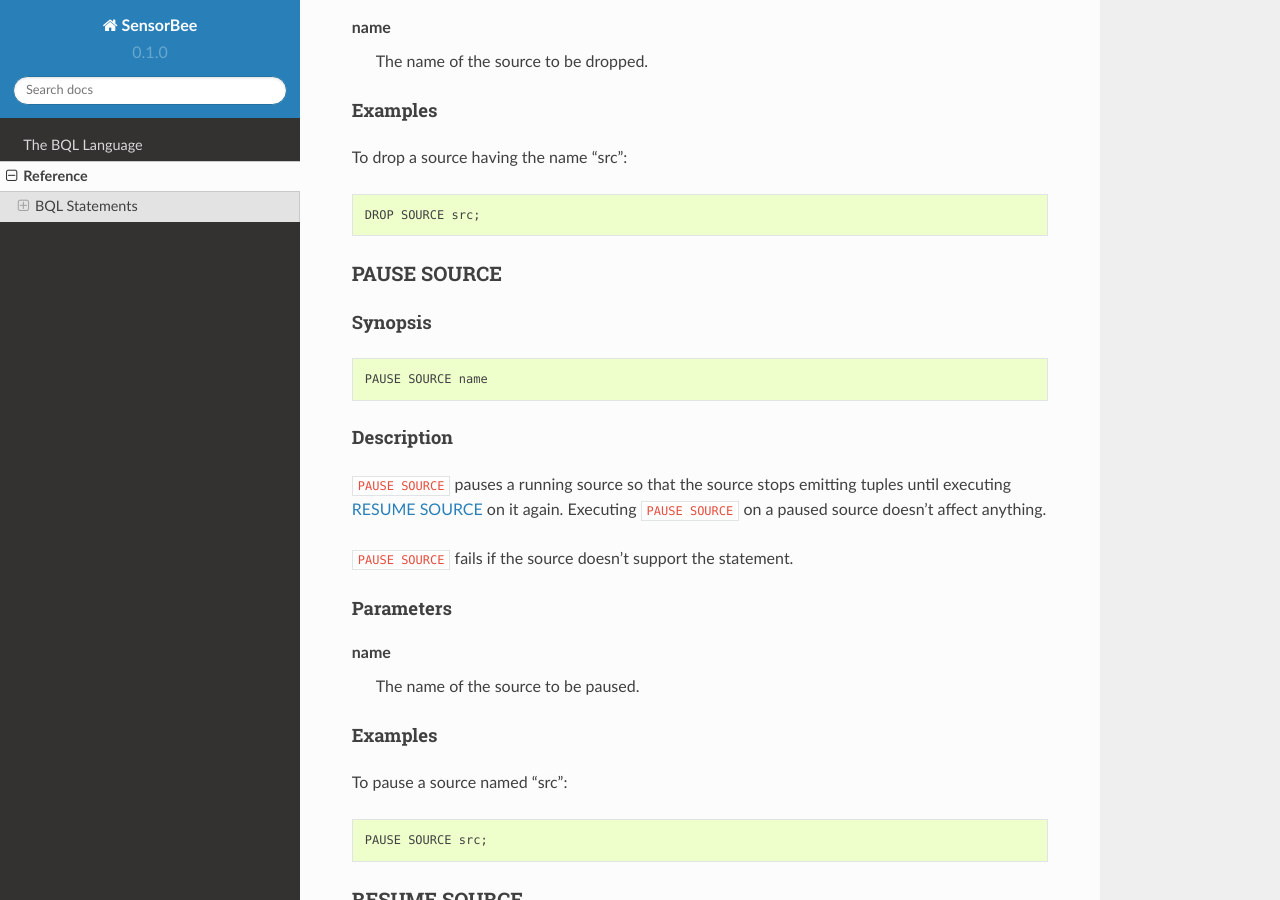
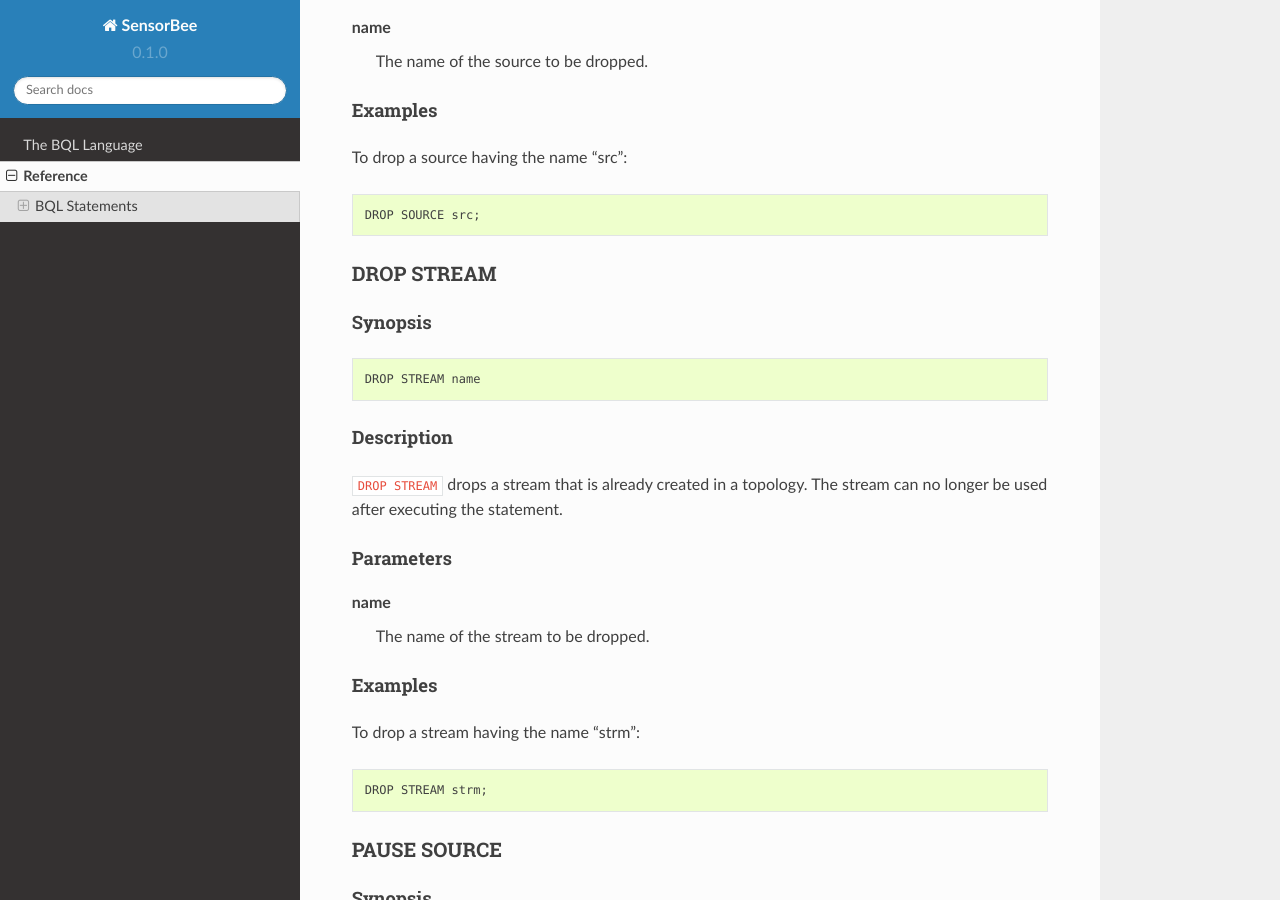
Before and after one commit to sensorbee/docs, a Sphinx documentation site: the page built from source/ref.rst, in a window 1280 px wide and 900 px high, scrolled down 4218 px. Built offline with Sphinx 7.4.7 and the Read the Docs theme 2.0.0, drawn with Linux system fonts in a browser that asks for light colours.

Commit message:
Add the reference of DROP STREAM statement

```diff
--- a/source/ref/stmts.rst
+++ b/source/ref/stmts.rst
@@ -7,6 +7,7 @@ BQL Statements
 .. include:: /ref/stmts/create_stream.rst
 .. include:: /ref/stmts/drop_sink.rst
 .. include:: /ref/stmts/drop_source.rst
+.. include:: /ref/stmts/drop_stream.rst
 .. include:: /ref/stmts/pause_source.rst
 .. include:: /ref/stmts/resume_source.rst
 .. include:: /ref/stmts/rewind_source.rst
--- /dev/null
+++ b/source/ref/stmts/drop_stream.rst
@@ -0,0 +1,30 @@
+.. _ref_stmts_drop_stream:
+
+DROP STREAM
+===========
+
+Synopsis
+--------
+
+::
+
+    DROP STREAM name
+
+Description
+-----------
+
+``DROP STREAM`` drops a stream that is already created in a topology. The
+stream can no longer be used after executing the statement.
+
+Parameters
+----------
+
+name
+    The name of the stream to be dropped.
+
+Examples
+--------
+
+To drop a stream having the name "strm"::
+
+    DROP STREAM strm;
```
